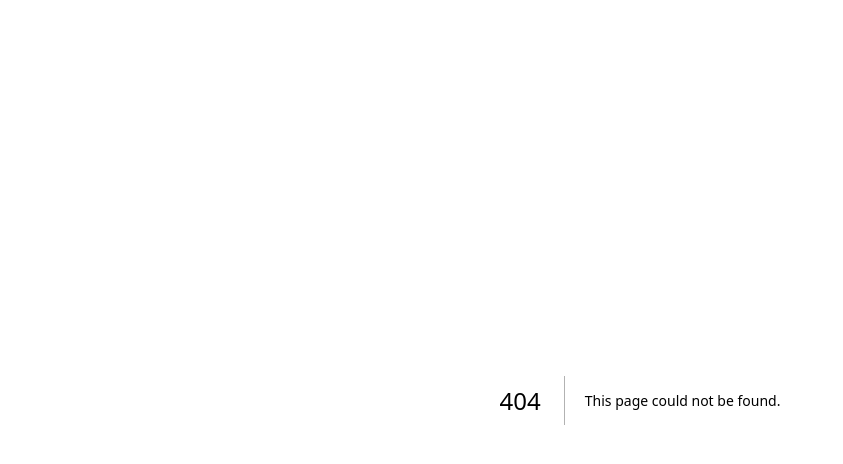
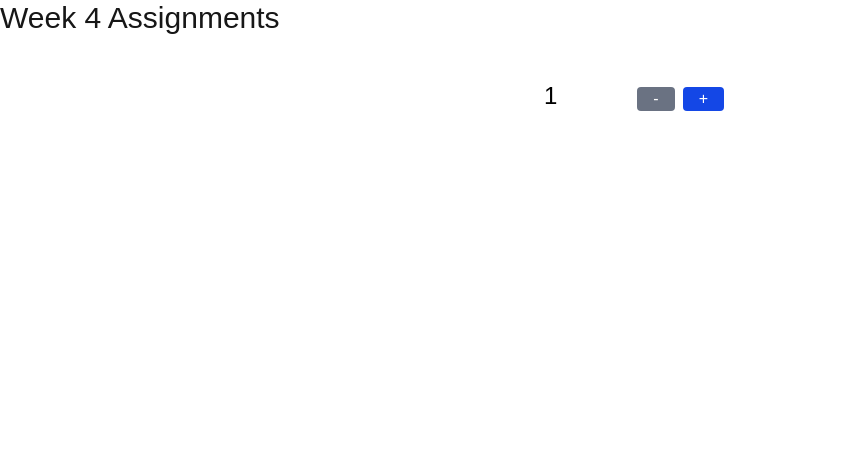
Before and after one commit to MonicaLeung0/cprg306-assignments, a Next.js app: page /week-4 in a window 1280 px wide. Before the commit this address had no page. Shown: the top 464 px of the page, without its empty margins (0-843 px from the left). Built offline with nearby package versions, Linux system fonts and the light colour scheme.

Commit message:
finished assignment 4

```diff
--- a/app/page.js
+++ b/app/page.js
@@ -7,6 +7,7 @@ export default function Home() {
       <ul>
         <li><Link className="text-cyan-600 underline hover:text-cyan-300" href="/week-2">Week 2 Assignments</Link></li>
         <li><Link className="text-cyan-600 underline hover:text-cyan-300" href="/week-3">Week 3 Assignments</Link></li>
+        <li><Link className="text-cyan-600 underline hover:text-cyan-300" href="/week-4">Week 4 Assignments</Link></li>
 
       </ul>
     </main>
--- /dev/null
+++ b/app/week-4/new-item.js
@@ -0,0 +1,57 @@
+"use client";
+
+import { useState } from "react";
+
+export default function NewItem()
+{
+    const [quantity, setQuantity] = useState(1);
+
+    const increment = () =>
+        {
+            if(quantity < 20)
+                {
+                    setQuantity(quantity + 1);
+                }
+
+        };
+    const decrement = () =>
+        {
+            if(quantity > 1)
+                {
+                    setQuantity(quantity - 1);
+                }
+
+        };
+
+    let additionButtonStyle = "bg-blue-700 hover:bg-blue-600 active:bg-blue-800 text-white rounded pl-4 pr-4 cursor-pointer mr-2 transition-colors";
+    let subtractionButtonStyle = "bg-blue-700 hover:bg-blue-600 active:bg-blue-800 text-white rounded pl-4 pr-4 cursor-pointer  mr-2 transition-colors";
+        if (quantity >= 20){
+            additionButtonStyle = "text-white rounded pl-4 pr-4 mr-2 bg-gray-500 cursor-not-allowed";
+        }
+        if (quantity <= 1){
+            subtractionButtonStyle = "text-white rounded pl-4 pr-4 mr-2 bg-gray-500 cursor-not-allowed";
+        }
+
+    return (
+        <main>
+                <div className="absolute top-10 left-1/2 -translate-x-1/2 bg-white p-6 mt-4 rounded w-80">
+                    {/* <div className="flex items-center justify-center gap-4"> */}
+                        <span className="text-2xl text-black ml-10 mr-20">{quantity}</span>
+                        <button
+                        onClick={decrement}
+                        className={subtractionButtonStyle}
+                        >
+                            -
+                        </button>
+                        <button
+                        onClick={increment}
+                        className={additionButtonStyle}
+                        >
+                            +
+                        </button>
+                    {/* </div>  */}
+                </div>
+
+        </main>
+     );
+}
--- /dev/null
+++ b/app/week-4/page.js
@@ -0,0 +1,14 @@
+
+import NewItem from "./new-item";
+
+export default function Page() {
+
+   return(
+   <main>
+    <h1 className = "text-3xl">Week 4 Assignments</h1>
+    <NewItem />
+   </main>
+   );
+
+
+}
```
